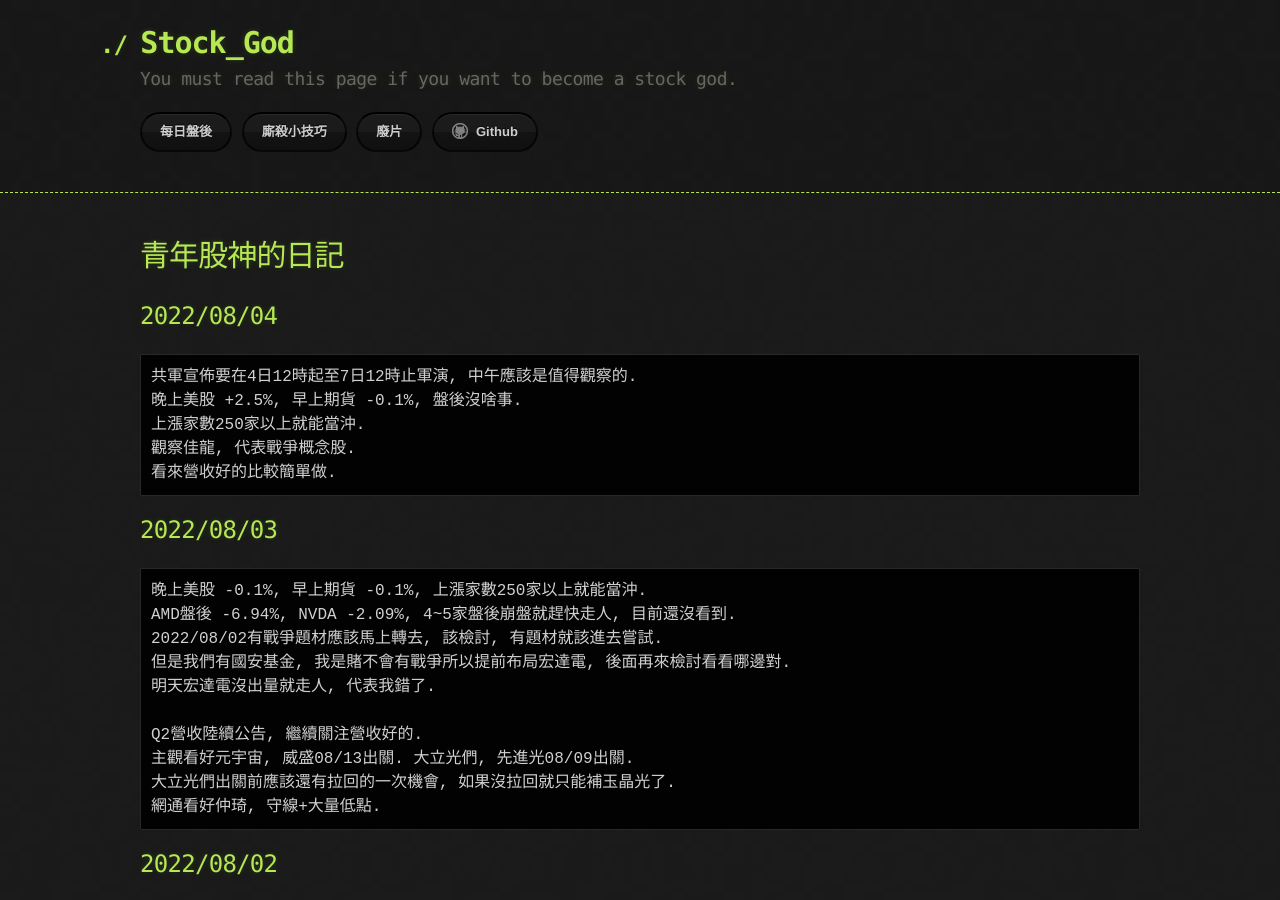
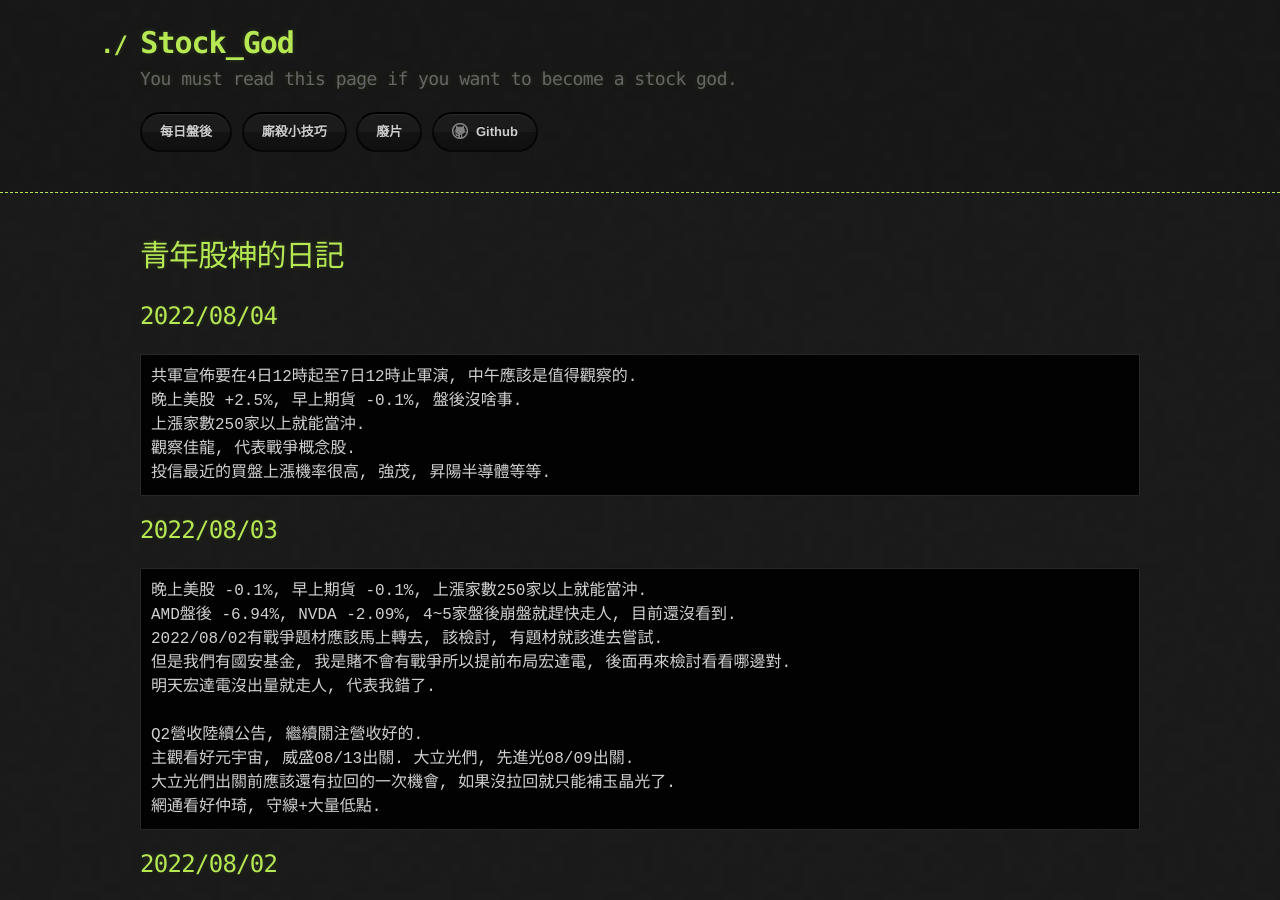
Before and after one commit to lepg5487/Stock_God, a Jekyll site: the page built from index.md, in a window 1280 px wide and 900 px high. Built offline with Jekyll 4.4.1, drawn with Linux system fonts in a browser that asks for light colours; our own code applies the rules of GitHub Pages for plain Markdown files.

Commit message:
Update index.md

````diff
--- a/index.md
+++ b/index.md
@@ -10,7 +10,7 @@ layout: testlayouts
 晚上美股 +2.5%, 早上期貨 -0.1%, 盤後沒啥事.
 上漲家數250家以上就能當沖.
 觀察佳龍, 代表戰爭概念股.
-看來營收好的比較簡單做.
+投信最近的買盤上漲機率很高, 強茂, 昇陽半導體等等.
 ```
 
 ## 2022/08/03
````
